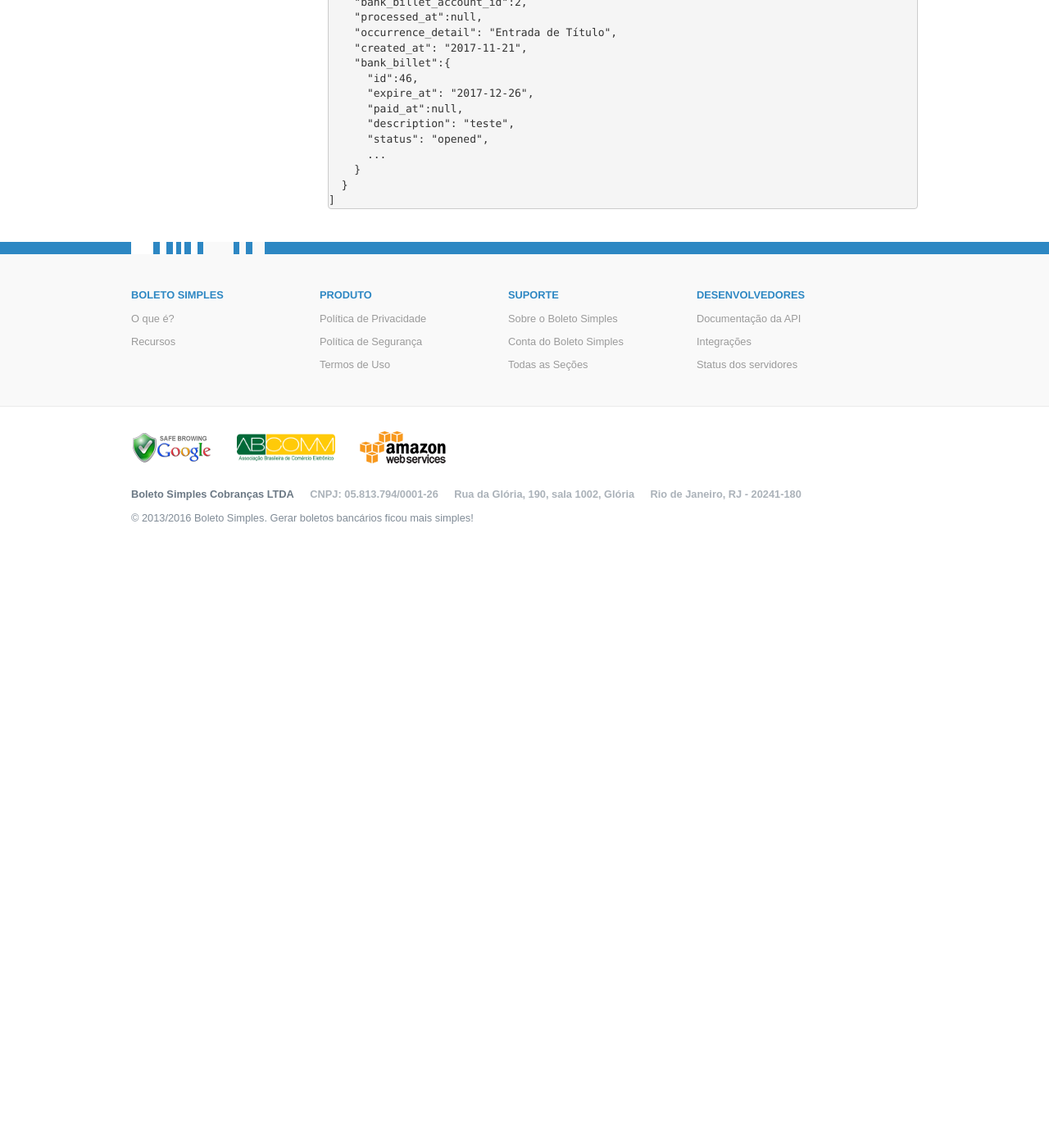
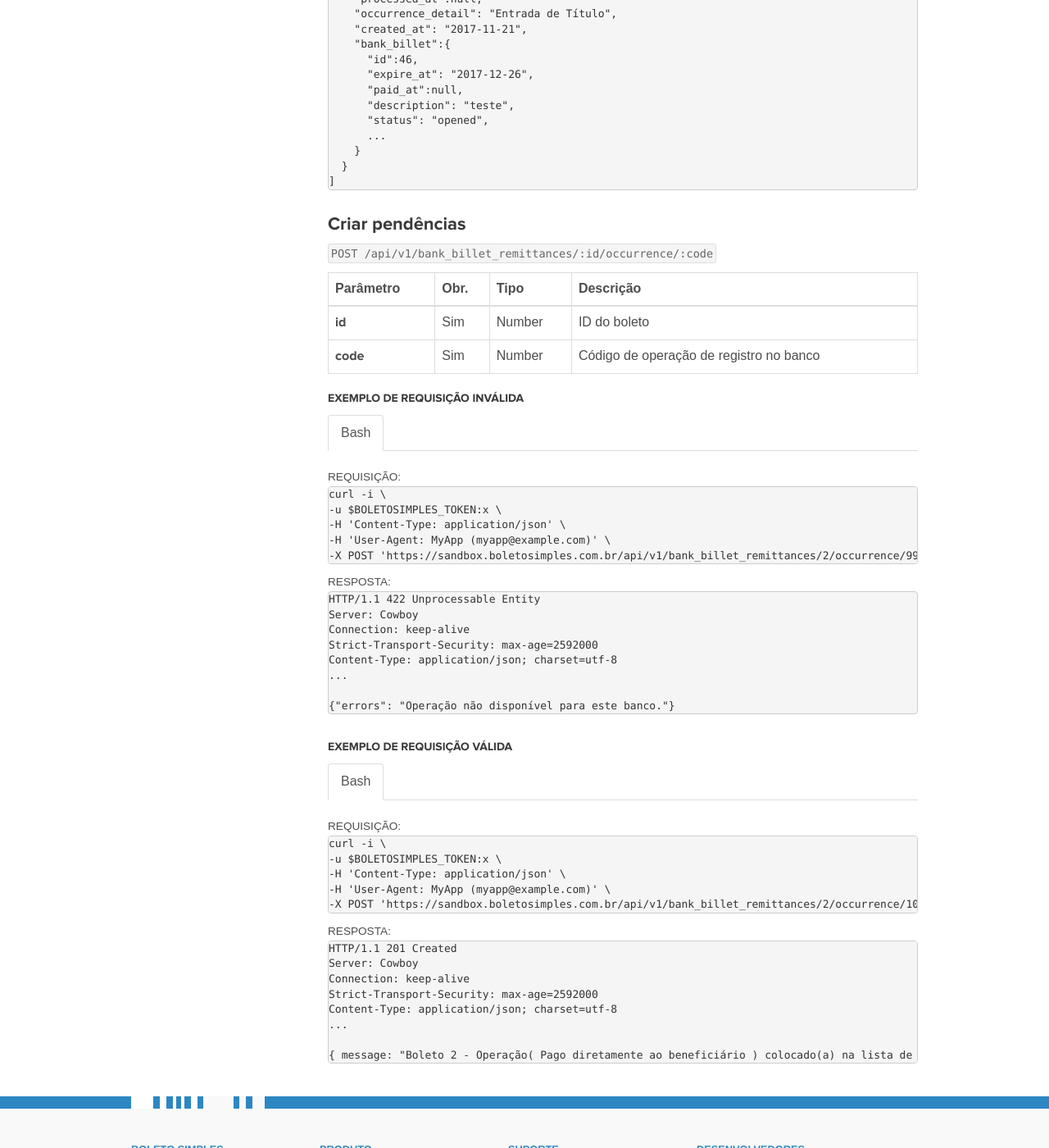
Before and after one commit to BoletoSimples/boletosimples-docs, a Jekyll site: the page built from reference/v1/bank_billet_remittances/index.md, in a window 1280 px wide and 1400 px high, scrolled down 2700 px. Shown: the whole window at 82% size. Built offline with Jekyll 4.4.1, drawn with Linux system fonts in a browser that asks for light colours; before the commit the page ends 3372 px from its top, so only the background shows below that; some of the changed text lies outside the part shown.

Commit message:
doc api create occurrence on bank billet remittance

```diff
--- a/reference/v1/bank_billet_remittances/index.md
+++ b/reference/v1/bank_billet_remittances/index.md
@@ -11,14 +11,14 @@ breadcrumb: Registro de Remessa
 | --------------------------------------------------------------------------------------- | ----------------------------------------------- |
 | [GET /api/v1/bank_billet_remittances](#listar-registros-de-remessa)                     | Listar Registros de Remessa                     |
 | [GET /api/v1/bank_billet_remittances/pending](#listar-registros-de-remessa-pendentes)   | Listar Registros de Remessa pendentes           |
-| [POST /api/v1/bank_billet_remittances/:id/occurrence/:code](#criar-registro-de-remessa) | Adicionar Boleto na lista de envio para o banco |
+| [POST /api/v1/bank_billet_remittances/:id/occurrence/:code](#criar-pendências) | Criar pendências |
 
 ### Modelo de Dados
 
 | Parâmetro                  | Obr. | Tipo    | Tamanho | Descrição                      |
 | -------------------------- | ---- | ------- | ------- | ------------------------------ |
 | **id**                     | N/A  | Integer |         | ID da carteira                 |
-| **our_code**               | Sim  | String  | 6       | Código de registro do banco    |
+| **our_code**               | Sim  | String  | 6       | Código de operação de registro no banco    |
 | **occurrence**             | Não  | String  | 3       | Ocorrência                     |
 | **remittance_id**          | Sim  | Integer |         | ID da Remessa                  |
 | **bank_billet_id**         | Sim  | Integer |         | ID do Boleto                   |
@@ -79,7 +79,7 @@ breadcrumb: Registro de Remessa
         String
       </td>
       <td>
-        Código de registro do banco
+        Código de operação de registro no banco
       </td>
     </tr>
     <tr>
@@ -270,3 +270,121 @@ Content-Type: application/json; charset=utf-8
 
   </div>
 </div>
+
+
+### Criar pendências
+
+`POST /api/v1/bank_billet_remittances/:id/occurrence/:code`
+
+<table class='table table-bordered'>
+  <thead>
+    <tr>
+      <th>Parâmetro</th>
+      <th data-container="body" data-toggle="tooltip" title="Obrigatório">Obr.</th>
+      <th>Tipo</th>
+      <th>Descrição</th>
+    </tr>
+  </thead>
+  <tbody>
+    <tr>
+      <td>
+        <strong>id </strong>
+      </td>
+      <td>
+        Sim
+      </td>
+      <td>
+        Number
+      </td>
+      <td>
+        ID do boleto
+      </td>
+    </tr>
+    <tr>
+      <td>
+        <strong>code </strong>
+      </td>
+      <td>
+        Sim
+      </td>
+      <td>
+        Number
+      </td>
+      <td>
+        Código de operação de registro no banco
+      </td>
+    </tr>
+  </tbody>
+</table>
+
+#### Exemplo de requisição inválida
+
+<ul class="nav nav-tabs" role="tablist">
+  <li class="active"><a href="#bash" role="tab" data-toggle="tab">Bash</a></li>
+  <!-- <li><a href="#ruby" role="tab" data-toggle="tab">Ruby</a></li> -->
+  <!-- <li><a href="#php" role="tab" data-toggle="tab">PHP</a></li> -->
+</ul>
+
+<div class="tab-content">
+  <div class="tab-pane active" id="bash">
+    <small>Requisição:</small>
+
+<pre class="bash">
+curl -i \
+-u $BOLETOSIMPLES_TOKEN:x \
+-H 'Content-Type: application/json' \
+-H 'User-Agent: MyApp (myapp@example.com)' \
+-X POST 'https://sandbox.boletosimples.com.br/api/v1/bank_billet_remittances/2/occurrence/9989x'
+</pre>
+
+    <small>Resposta:</small>
+
+<pre class="http">
+HTTP/1.1 422 Unprocessable Entity
+Server: Cowboy
+Connection: keep-alive
+Strict-Transport-Security: max-age=2592000
+Content-Type: application/json; charset=utf-8
+...
+
+{"errors": "Operação não disponível para este banco."}
+</pre>
+  </div>
+
+</div>
+
+#### Exemplo de requisição válida
+
+<ul class="nav nav-tabs" role="tablist">
+  <li class="active"><a href="#bash2" role="tab" data-toggle="tab">Bash</a></li>
+  <!-- <li><a href="#ruby2" role="tab" data-toggle="tab">Ruby</a></li> -->
+  <!-- <li><a href="#php2" role="tab" data-toggle="tab">PHP</a></li> -->
+</ul>
+
+<div class="tab-content">
+  <div class="tab-pane active" id="bash2">
+    <small>Requisição:</small>
+
+<pre class="bash">
+curl -i \
+-u $BOLETOSIMPLES_TOKEN:x \
+-H 'Content-Type: application/json' \
+-H 'User-Agent: MyApp (myapp@example.com)' \
+-X POST 'https://sandbox.boletosimples.com.br/api/v1/bank_billet_remittances/2/occurrence/1034'
+</pre>
+
+    <small>Resposta:</small>
+
+<pre class="http">
+HTTP/1.1 201 Created
+Server: Cowboy
+Connection: keep-alive
+Strict-Transport-Security: max-age=2592000
+Content-Type: application/json; charset=utf-8
+...
+
+{ message: "Boleto 2 - Operação( Pago diretamente ao beneficiário ) colocado(a) na lista de envio para o banco." }
+</pre>
+  </div>
+
+</div>
```
Also changed, not shown: changelog/index.md (+3 -3 lines).
